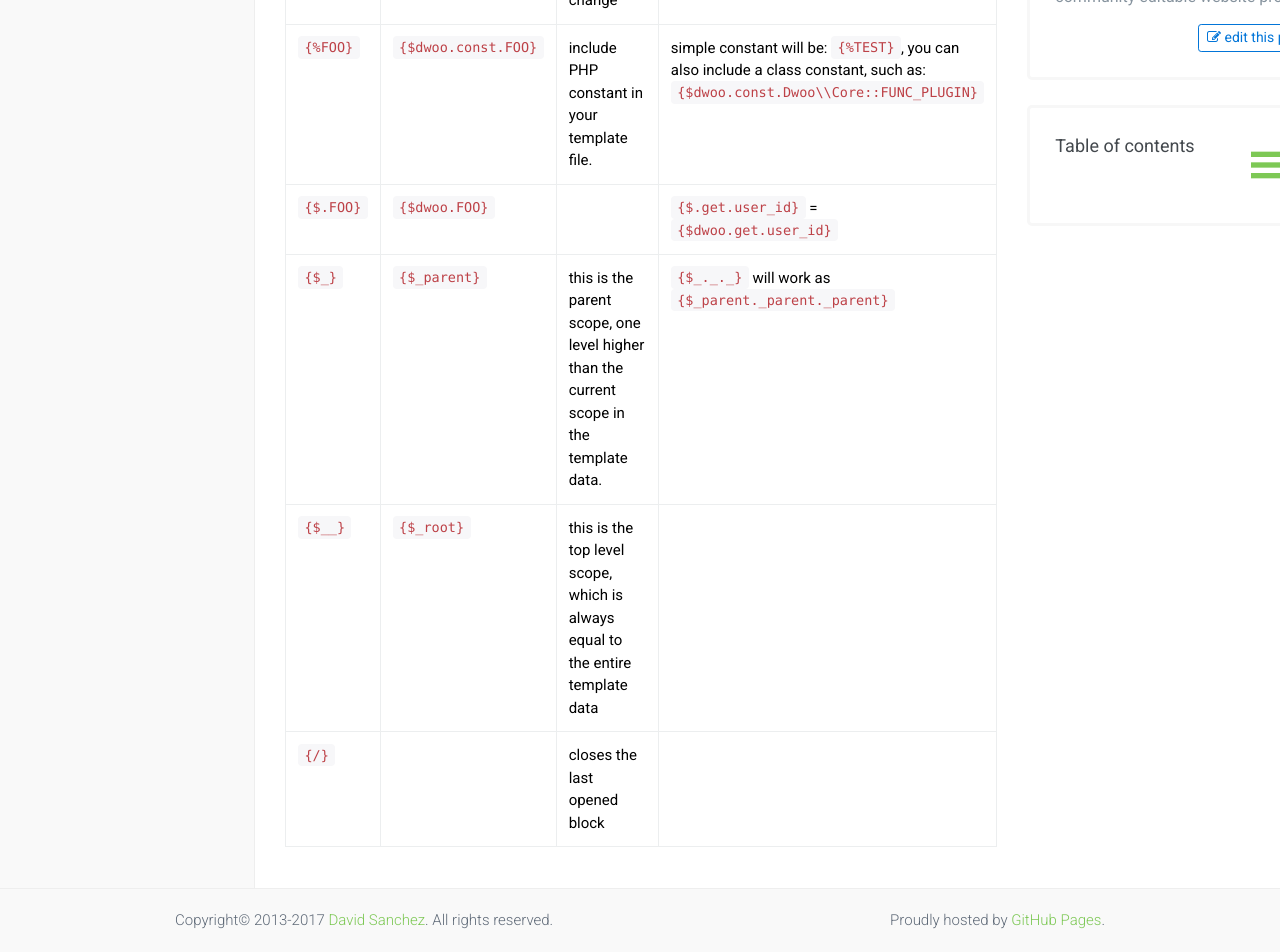
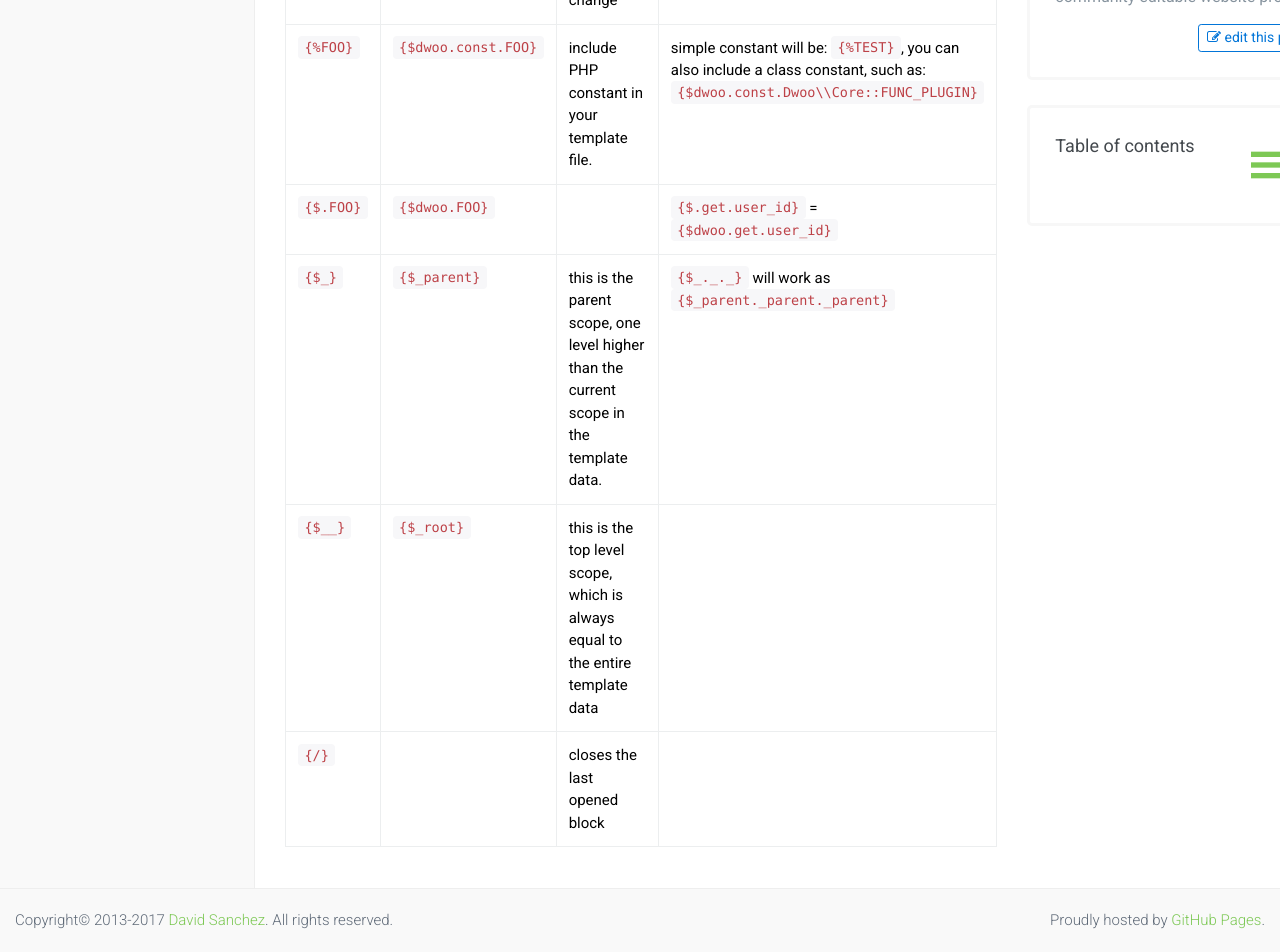
Before and after one commit to dwoo-project/docs, a Jekyll site: the page built from documentation/shortcuts.md, in a window 1280 px wide. Shown: the part 538-1490 px from the top of the page. Built offline with Jekyll 4.4.1, drawn with Linux system fonts in a browser that asks for light colours; nearby versions of some CDN libraries; library files that are not in the unit come from our copies.

Commit message:
Update footer for documentation layout

```diff
--- a/_includes/footer.html
+++ b/_includes/footer.html
@@ -1,7 +1,7 @@
 <footer class="pt-20 pb-20">
 	<section class="copyright">
-		<div class="container">
-			<div class="row">
+		<div class="{% if page.layout == 'documentation' %}container-fuild{% else %}container{% endif %}">
+			<div class="row{% if page.layout == 'documentation' %} mr-0 ml-0{% endif %}">
 				<p class="col-sm-6 col-md-6">Copyright&copy; 2013-{{ site.time | date: '%Y' }}
 					<a href="http://davidsanchez.me" target="_blank">David Sanchez</a>. All rights reserved.
 				</p>
```
